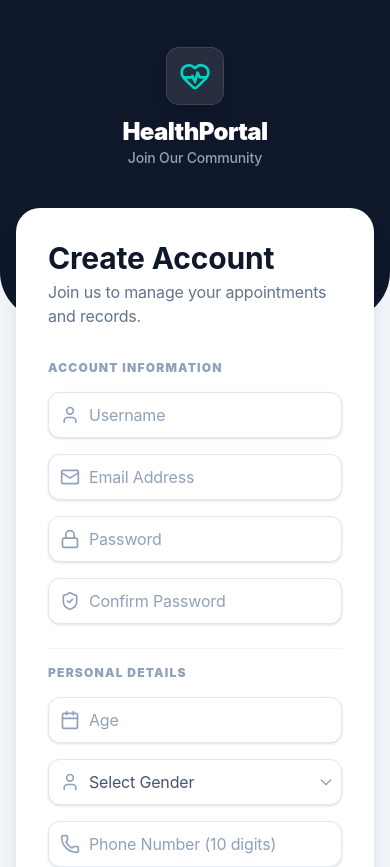
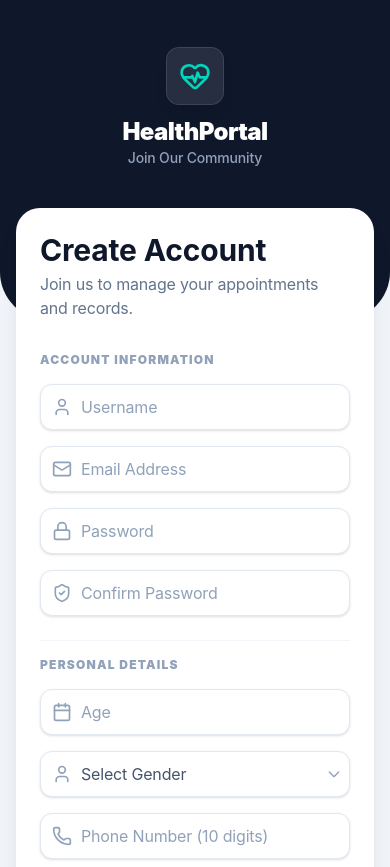
Before and after one commit to Nabeel-N-tech/Doctor-appointment-system, a React (Vite) app in the folder doctor-appointment-system/: page /register in a window 390 px wide. Shown: the top 867 px of the page. Built offline with nearby package versions, Linux system fonts and the light colour scheme.

Commit message:
Enhance responsiveness for History, Booking, Profile, and Register pages

```diff
--- a/doctor-appointment-system/src/pages/Register.jsx
+++ b/doctor-appointment-system/src/pages/Register.jsx
@@ -172,7 +172,7 @@ export default function Register() {
         <motion.div
           initial={{ opacity: 0, y: 20 }}
           animate={{ opacity: 1, y: 0 }}
-          className="w-full max-w-4xl bg-white rounded-3xl shadow-xl p-8 sm:p-12 my-4 relative z-10"
+          className="w-full max-w-4xl bg-white rounded-3xl shadow-xl p-6 md:p-12 my-4 relative z-10"
         >
           <div className="flex justify-between items-center mb-8">
             <div>
```
